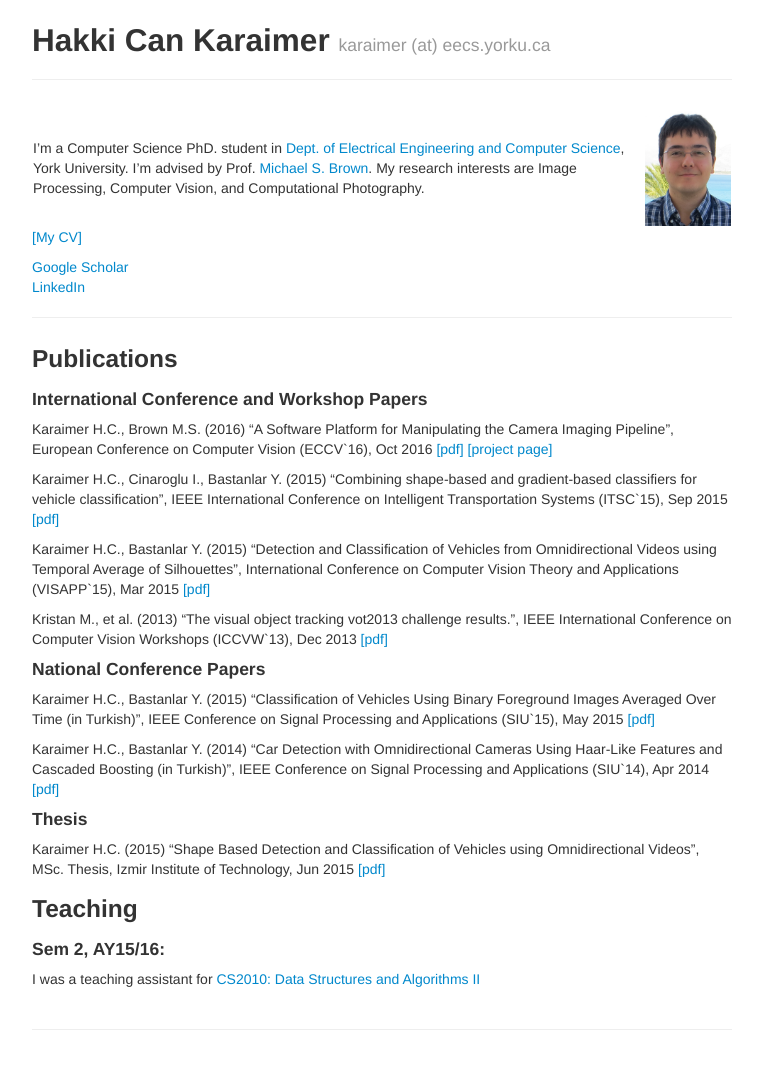
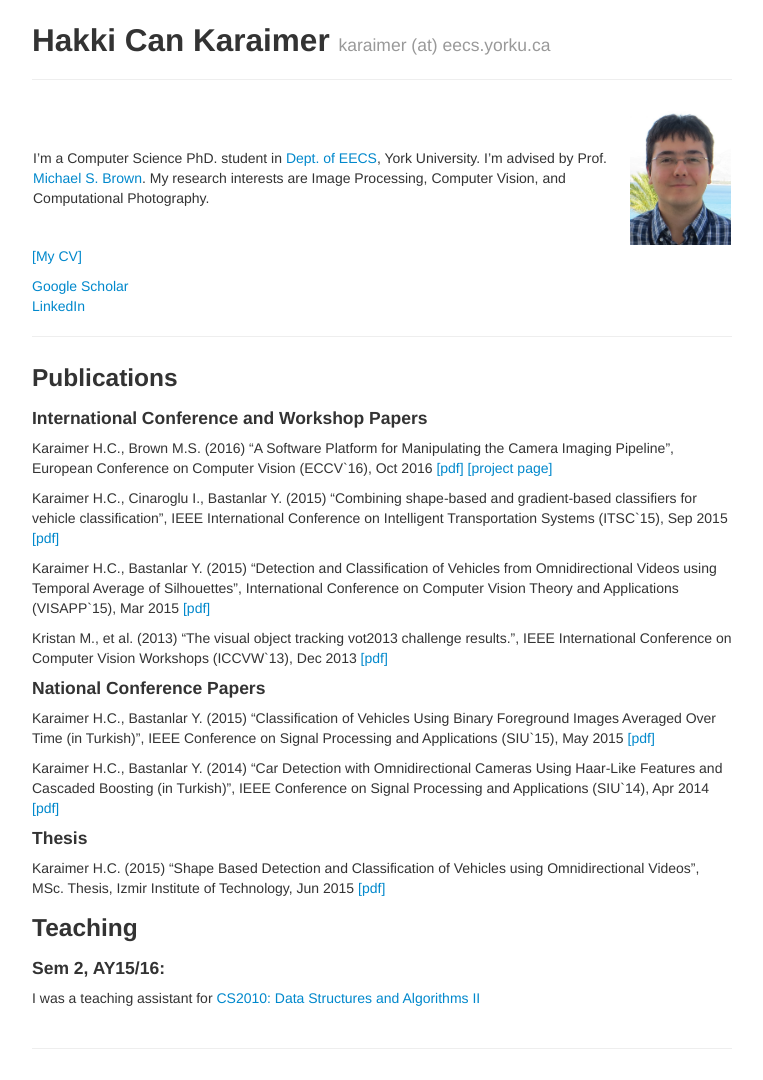
Before and after one commit to karaimer/karaimer.github.io, a Jekyll site: the page built from index.md, in a window 1280 px wide. Shown: the whole page, without its empty margins (258-1021 px from the left). Built offline with Jekyll 4.4.1, drawn with Linux system fonts in a browser that asks for light colours.

Commit message:
Update index.md

```diff
--- a/index.md
+++ b/index.md
@@ -8,7 +8,7 @@ author: Hakki Can Karaimer
 
 | - | - |
 |---|---|
-| I'm a Computer Science PhD. student in [Dept. of Electrical Engineering and Computer Science](http://eecs.lassonde.yorku.ca/), York University. I'm advised by Prof. [Michael S. Brown](http://www.cse.yorku.ca/~mbrown/). My research interests are Image Processing, Computer Vision, and Computational Photography.    | ![](/image/profile_pic.png){:height="320px" width="240px"} |
+| I'm a Computer Science PhD. student in [Dept. of EECS](http://eecs.lassonde.yorku.ca/), York University. I'm advised by Prof. [Michael S. Brown](http://www.cse.yorku.ca/~mbrown/). My research interests are Image Processing, Computer Vision, and Computational Photography.    | ![](/image/profile_pic.png){:height="320px" width="240px"} |
 
 [[My CV]](/Hakki_Can_Karaimer_CV.pdf)
 
```
